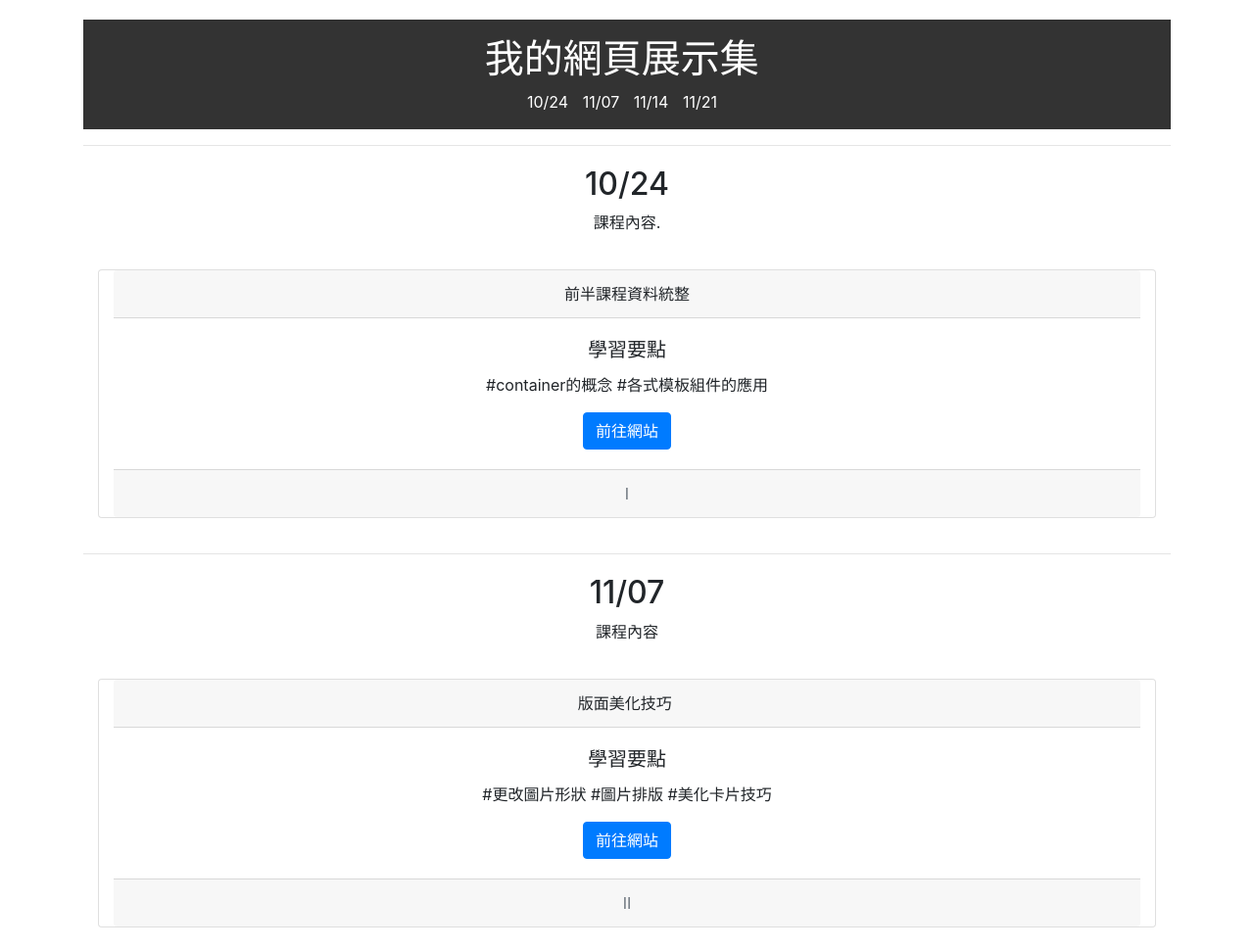
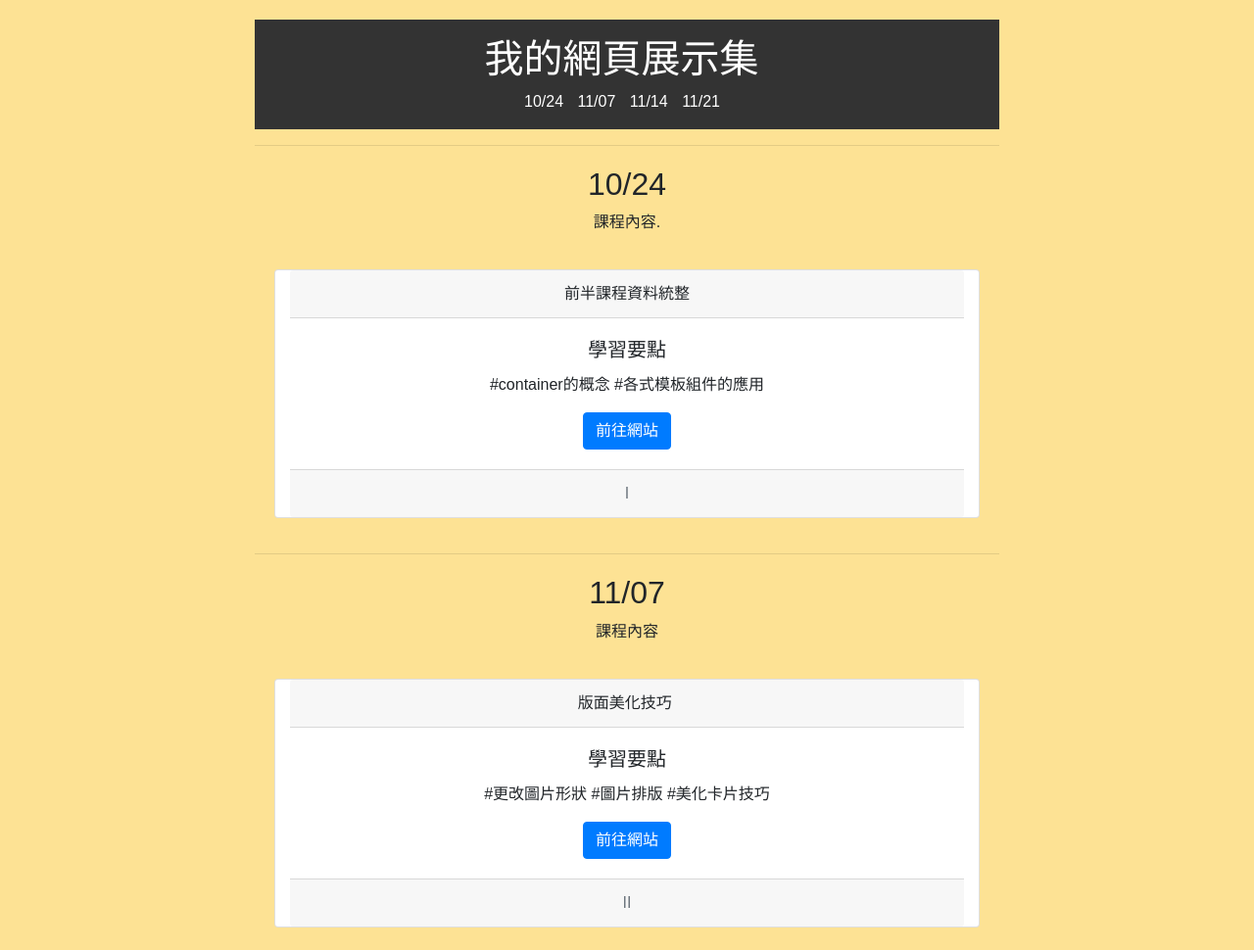
Before and after one commit to rain100091/rain100091.github.io, a plain HTML site: page index.html in a window 1280 px wide. Shown: the top 970 px of the page at 98% size. Drawn offline with Linux system fonts and the light colour scheme; files that its build step writes are made by us from their sources.

Commit message:
1/7 index再次更新

```diff
--- a/index.html
+++ b/index.html
@@ -95,6 +95,66 @@
         <p>&copy; 自一甲 111212020 羅浚予 網站設計與賞析_通識學程 期末作業 . All rights reserved.</p>
     </footer>
 </div>
+<style>
+	body {
+    font-family: Arial, sans-serif;
+    margin: 0;
+    padding: 0;
+    background-color: #FDE294;
+}
 
+.container {
+    max-width: 800px;
+    margin: 0 auto;
+    padding: 20px;
+}
+
+header {
+    background-color: #333;
+    color: #fff;
+    text-align: center;
+    padding: 1em;
+}
+
+nav ul {
+    list-style-type: none;
+    margin: 0;
+    padding: 0;
+}
+
+nav ul li {
+    display: inline;
+    margin-right: 10px;
+}
+
+nav a {
+    color: #fff;
+    text-decoration: none;
+}
+
+section {
+    margin-top: 20px;
+}
+
+footer {
+    background-color: #333;
+    color: #fff;
+    text-align: center;
+    padding: 1em;
+    position: relative; /* 使用相對定位 */
+    bottom: 0;
+    width: 100%;
+    height: 60px; /* 調整高度 */
+}
+separator {
+    border: 500px solid #000000; /* 分隔線顏色為深灰色，粗度為5px */
+    margin: 50px 0; /* 上下間距為50px */
+}
+
+
+/* CSS Document */
+
+
+</style>
 </body>
 </html>
```
